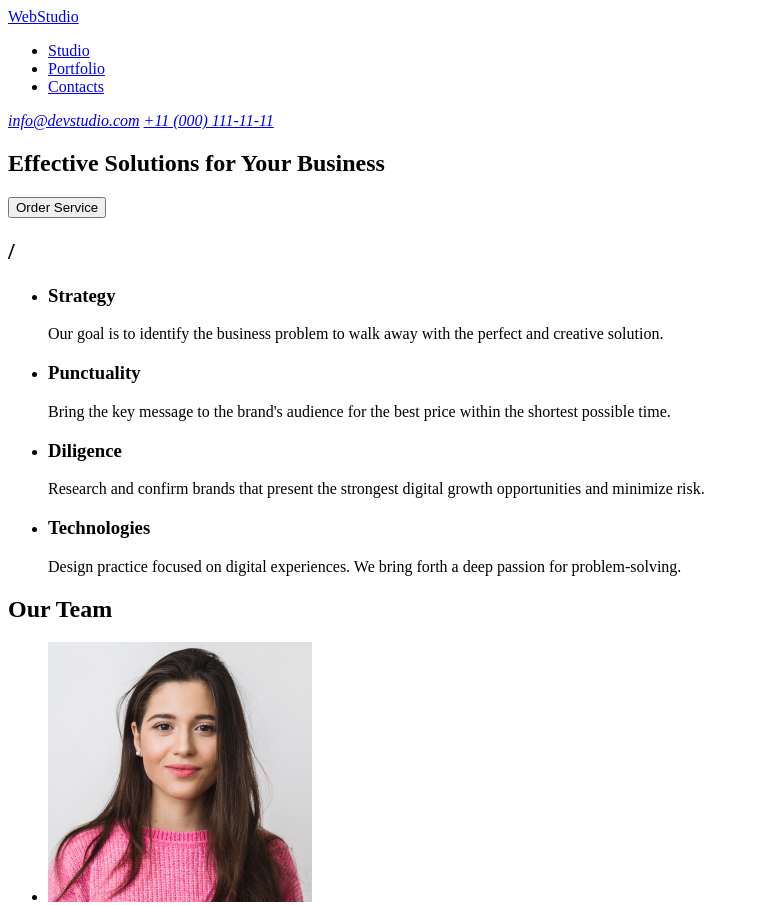
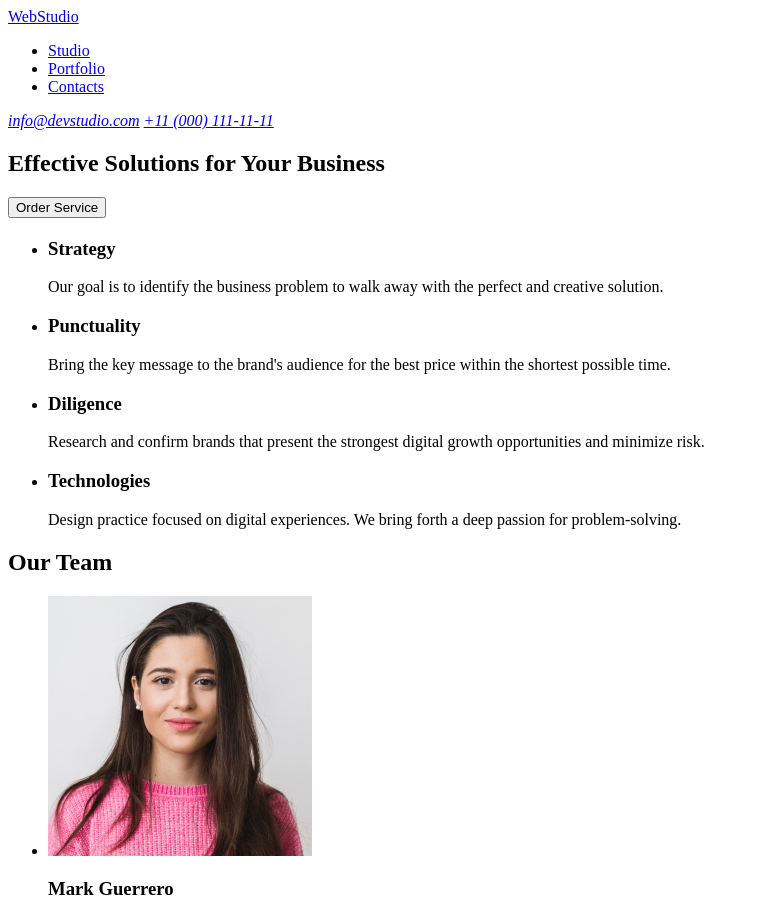
Before and after one commit to Annaivanenkoo/goit-markup-hw-01, a plain HTML site: page index.html in a window 1280 px wide. Shown: the top 905 px of the page, without its empty margins (0-760 px from the left). Drawn offline with Linux system fonts and the light colour scheme.

Commit message:
Update index.html

```diff
--- a/index.html
+++ b/index.html
@@ -32,7 +32,7 @@
             <button type="button">Order Service</button>
         </section>
     <section>
-        <h2>/</h2>
+        <h2></h2>
     <ul>
        <li> <h3>Strategy</h3>
              <p>Our goal is to identify the business
```
